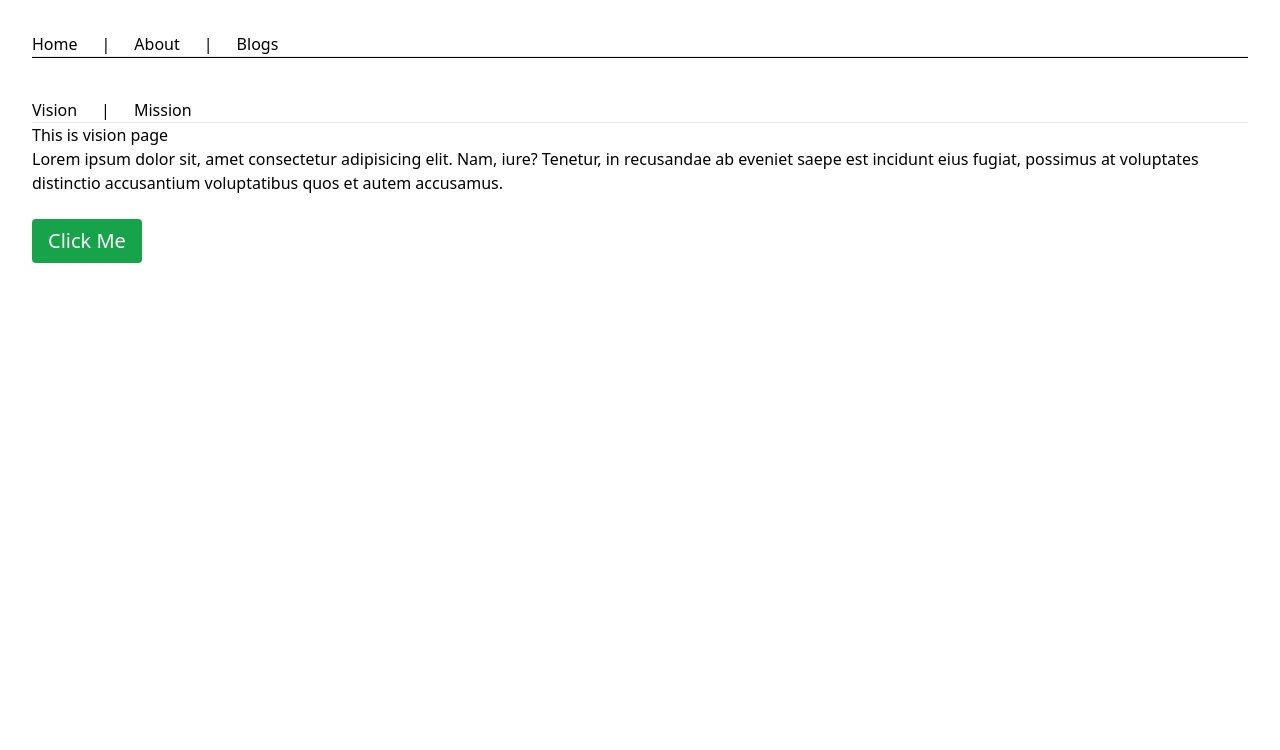
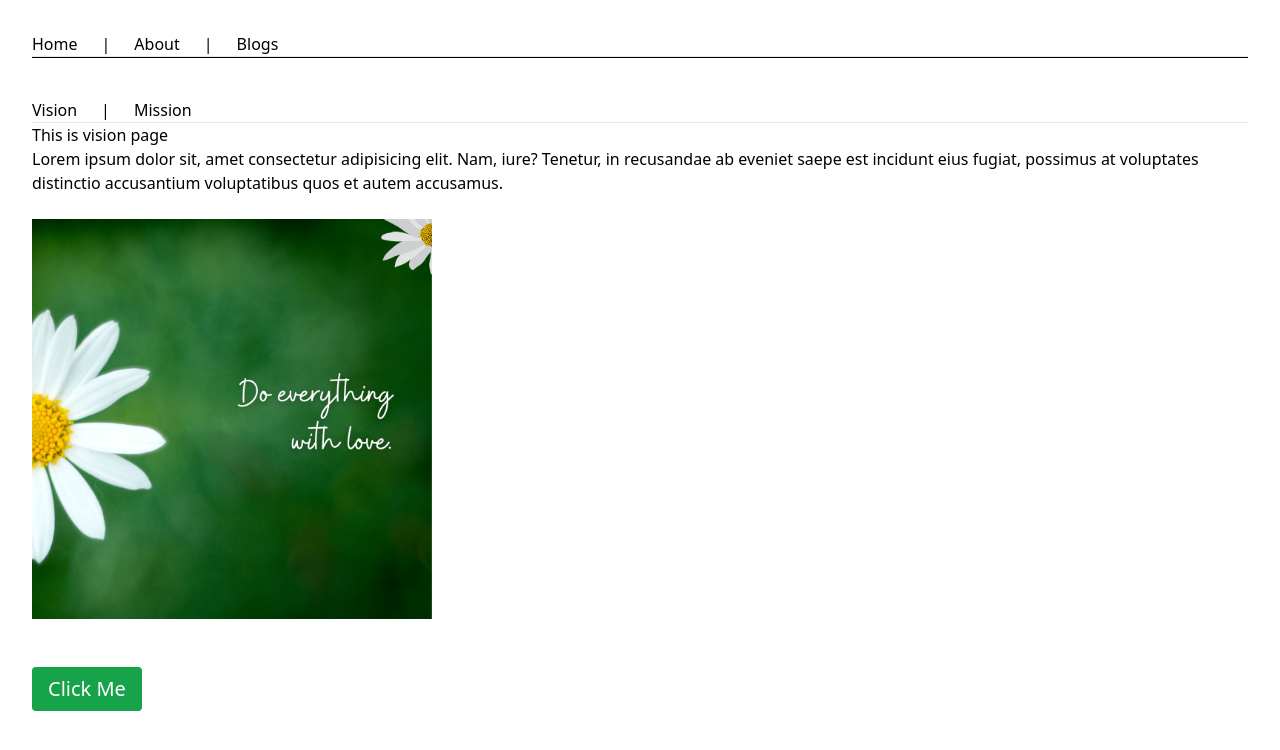
Before and after one commit to byteFarhan/Explore-NextJS, a Next.js app: page /about/vision in a window 1280 px wide. Shown: the top 750 px of the page. Built offline with nearby package versions, Linux system fonts and the light colour scheme.

Commit message:
Explore Image component.

```diff
--- a/app/about/vision/page.js
+++ b/app/about/vision/page.js
@@ -1,4 +1,7 @@
 import Button from "@/app/components/Button";
+import Image from "next/image";
+// import natureImg from "/imgs/nature.png";
+import natureImg from "@/public/imgs/nature.png";
 
 const vision = () => {
   return (
@@ -10,9 +13,18 @@ const vision = () => {
         possimus at voluptates distinctio accusantium voluptatibus quos et autem
         accusamus.
       </p>
-      <div>
-        <Button />
+      <div className="max-w-[400px] my-6">
+        {/* <Image
+          width={300}
+          height={300}
+          src={"/imgs/nature.png"}
+          alt="Nature Image"
+          quality={100}
+        /> */}
+
+        <Image src={natureImg} alt="Nature Img" placeholder="blur" />
       </div>
+      <Button />
     </div>
   );
 };
```
Also changed, not shown: public/imgs/nature.png (added).
